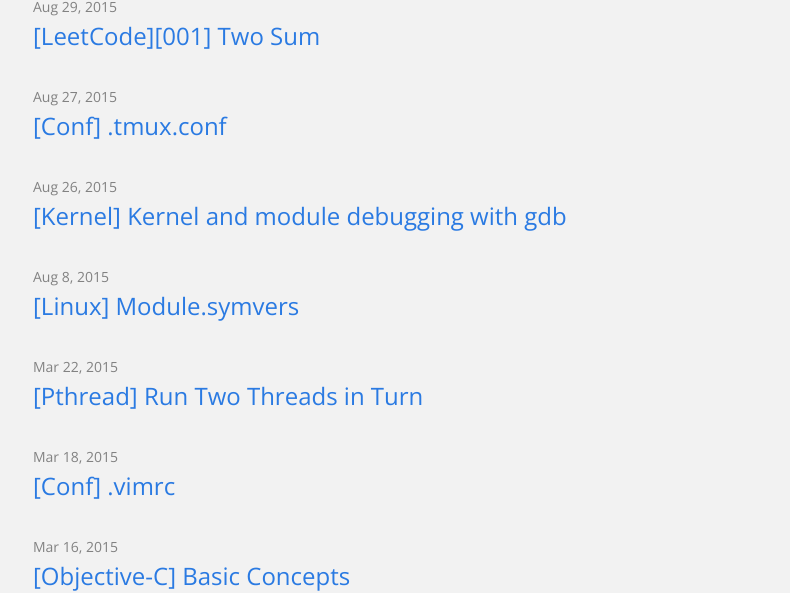
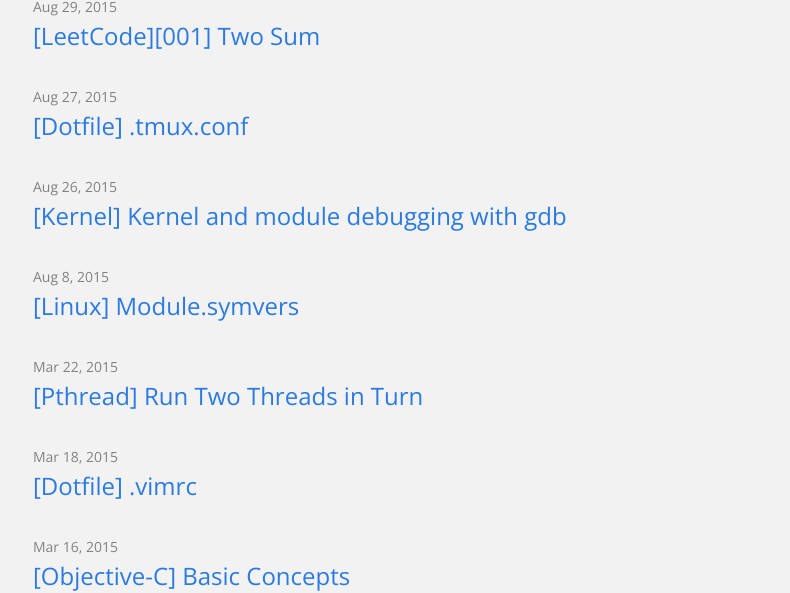
Before and after one commit to llseek/llseek.github.io, a Jekyll site: the page built from index.html, in a window 1280 px wide and 900 px high, scrolled down 959 px. Shown: the part 151-744 px from the top of the window, without its empty margins (237-1027 px from the left). Built offline with Jekyll 4.4.1, drawn with Linux system fonts in a browser that asks for light colours; some web fonts are replaced; Markdown is read by kramdown in place of the engine named in the settings; some of the changed text lies outside the part shown.

Commit message:
post: rename 'Conf' to 'Dotfile'

```diff
--- a/_posts/2015-03-18-conf-vimrc.md
+++ b/_posts/2015-03-18-dotfile-vimrc.md
@@ -1,8 +1,8 @@
 ---
 author: Xiaojie Yuan
 layout: post
-category: config
-title: "[Conf] .vimrc"
+category: dotfile
+title: "[Dotfile] .vimrc"
 date: 2015-03-18
 ---
 
--- a/_posts/2015-08-27-conf-tmux-conf.md
+++ b/_posts/2015-08-27-dotfile-tmux-conf.md
@@ -1,8 +1,8 @@
 ---
 author: Xiaojie Yuan
 layout: post
-category: config
-title: "[Conf] .tmux.conf"
+category: dotfile
+title: "[Dotfile] .tmux.conf"
 date: 2015-08-27
 ---
 
```
